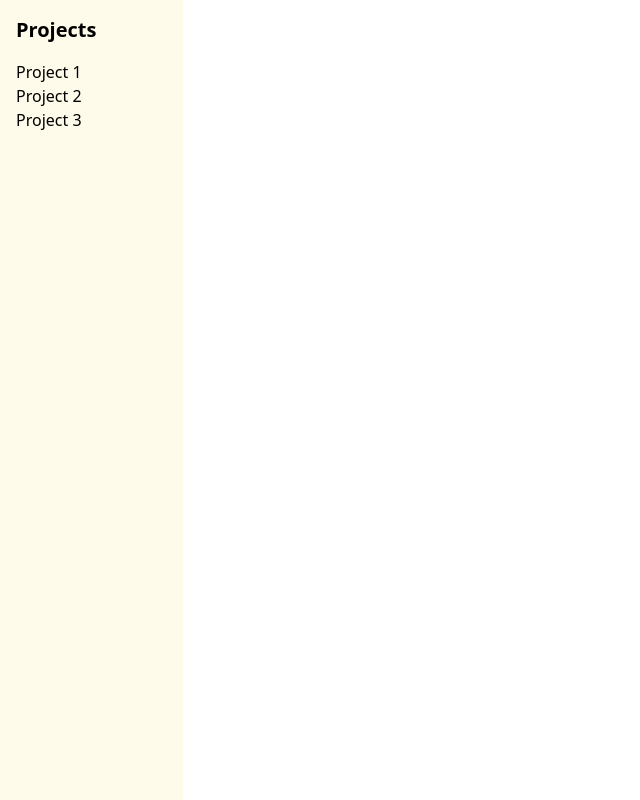
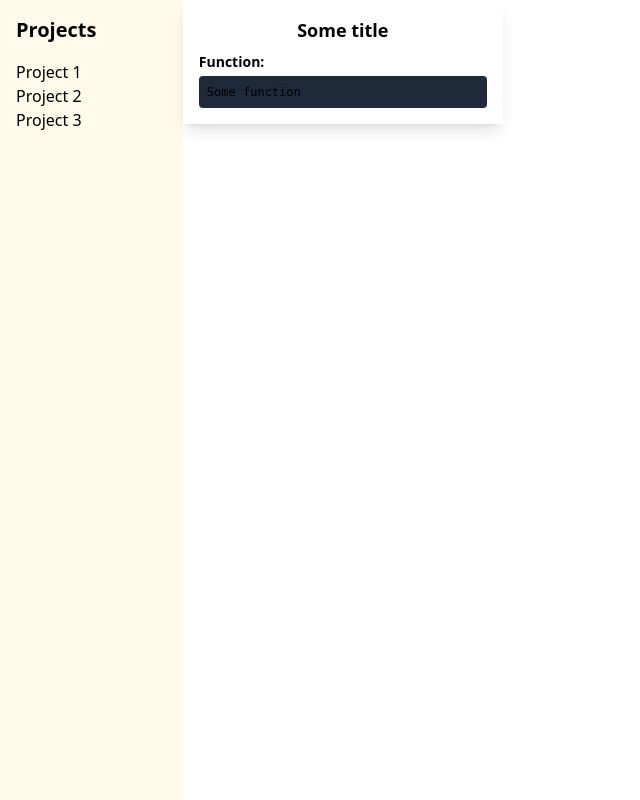
Before and after one commit to YHWHinme/KnowledgeCardv2, a SvelteKit app: page /1/projects in a window 1280 px wide. Shown: the whole page, without its empty margins (0-640 px from the left). Built offline with nearby package versions, Linux system fonts and the light colour scheme.

Commit message:
Updated components

```diff
--- a/src/routes/[productId]/projects/+page.svelte
+++ b/src/routes/[productId]/projects/+page.svelte
@@ -1,7 +1,7 @@
 <script lang="ts">
-
+    import Card from "$lib/components/Card.svelte";
 </script>
 
 <div>
-    Hello
+	<Card task_title={"Some title"}  func={"Some function"}/>
 </div>
```
